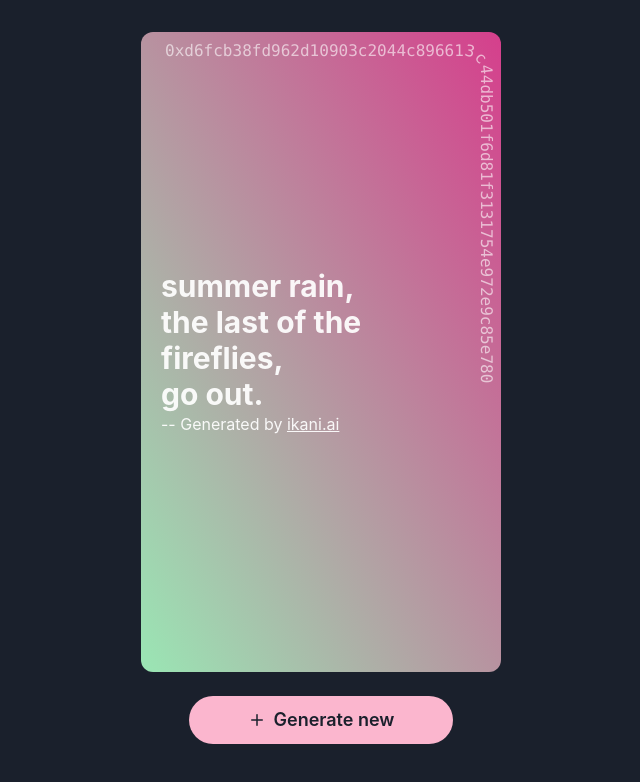
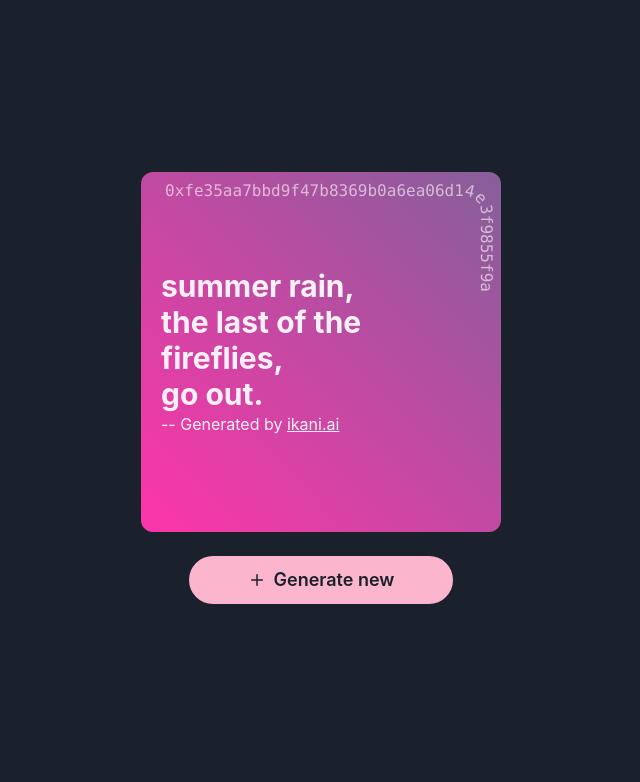
Before and after one commit to effyyzhang/Gen2-UI, a Next.js app: page /poem in a window 1280 px wide. Shown: the top 782 px of the page, without its empty margins (319-959 px from the left). Built offline with nearby package versions, Linux system fonts and the light colour scheme.

Commit message:
update card to square

```diff
--- a/components/StaticCard.tsx
+++ b/components/StaticCard.tsx
@@ -13,13 +13,13 @@ import {
   Center,
 } from "@chakra-ui/react";
 import { FiPlus } from "react-icons/fi";
+import { motion } from "framer-motion";
 
 //prepare text on path animation
 
 const StaticCard = () => {
   const poem: string = "summer rain, the last of the fireflies, go out.";
-  const address: string =
-    "0xd6fcb38fd962d10903c2044c896613c44db501f6d81f3131754e972e9c85e780";
+  const address: string = "0xfe35aa7bbd9f47b8369b0a6ea06d14e3f9855f9a";
   var lines: String[] = poem.split(", ");
   return (
     <Box>
@@ -29,10 +29,10 @@ const StaticCard = () => {
           <Grid
             bg="tomato"
             w="360px"
-            h="640px"
+            h="360px"
             borderRadius="xl"
             overflow="hidden"
-            bgGradient="linear(to-tr, green.200, pink.500)"
+            bgGradient="linear(to-tr, #fe35aa, #855f9a)"
           >
             <Flex padding={5} flexDirection="column" justifyContent="center">
               <Heading size="lg" color="Purple 700">
@@ -51,12 +51,17 @@ const StaticCard = () => {
             </Flex>
 
             <Box position="absolute" p="8px" opacity="0.6">
-              <svg width="344" height="624" xmlns="http://www.w3.org/2000/svg">
+              <svg
+                width="344"
+                height="344
+              "
+                xmlns="http://www.w3.org/2000/svg"
+              >
                 <defs>
                   <path
                     id="s3"
                     d="
-                    M16,16 h300 a16,16 0 0 1 16,16 v552 a16,16 0 0 1 -16,16 h-300 a16,16 0 0 1 -16,-16 v-552 a16,16 0 0 1 16,-16 z"
+                    M16,16 h300 a16,16 0 0 1 16,16 v300 a16,16 0 0 1 -16,16 h-300 a16,16 0 0 1 -16,-16 v-300 a16,16 0 0 1 16,-16 z"
                     fill="green"
                     stroke="black"
                     stroke-width="3"
@@ -70,6 +75,7 @@ const StaticCard = () => {
               </svg>
             </Box>
           </Grid>
+
           <Button
             leftIcon={<FiPlus />}
             my={6}
```
Also changed, not shown: 1 other file (tests, documents, lock files or other folders).
